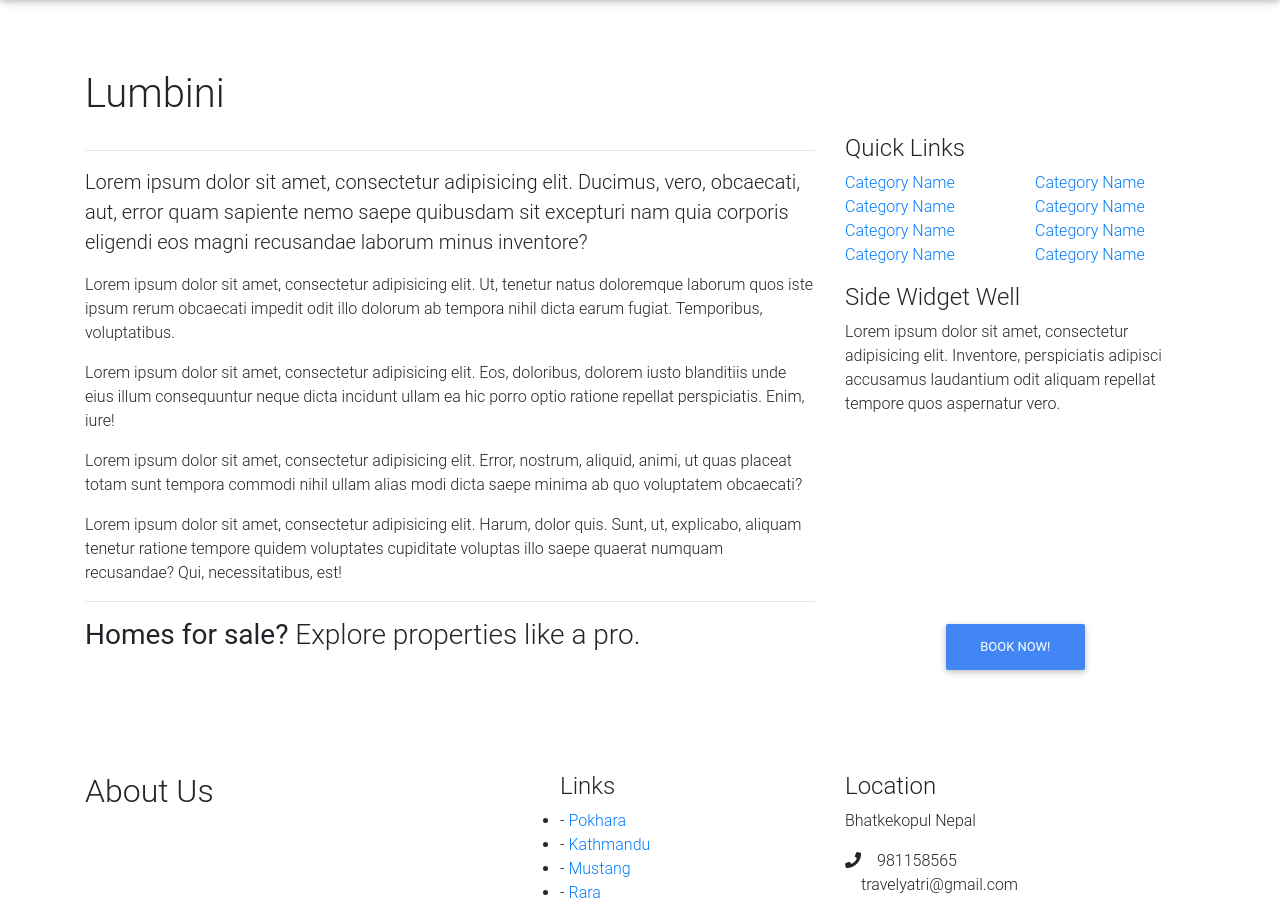
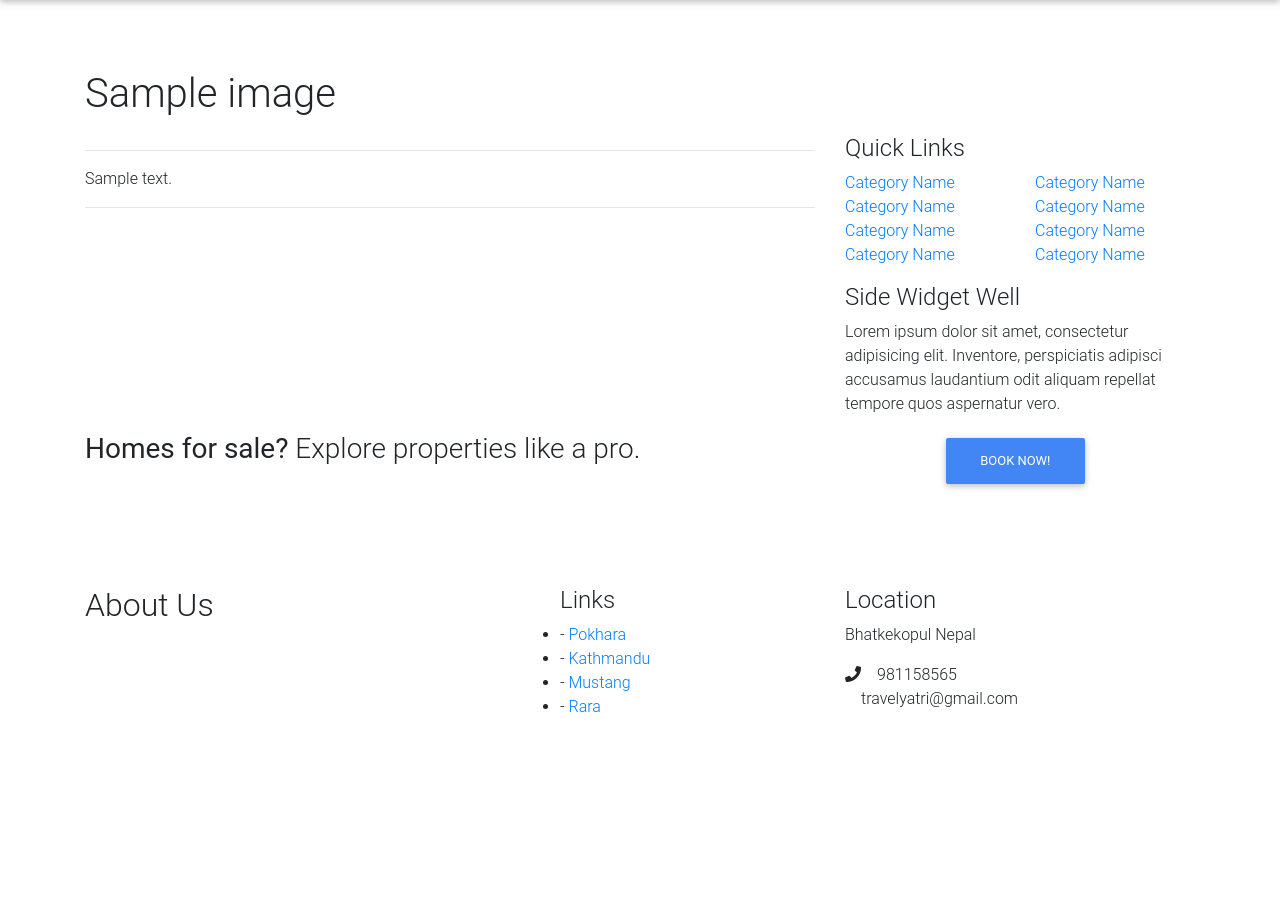
Before and after one commit to Dilip336/Tour-Management-System, a Django app: template app/templates/app/detail.html in a window 1280 px wide. Shown: the part 56-967 px from the top of the page. After the commit the page ends 768 px from the top, so only its background shows below. Run offline with Django 3.2, Linux system fonts and the light colour scheme; the template is opened without the code that fills it: values that come from a table or form of the project are taken from there, others are empty; tables that the repository leaves empty hold one stand-in row (values such as "Sample post"); some libraries are stand-ins or nearby versions; some web fonts are replaced.

Commit message:
detail
change detail page

```diff
--- a/app/templates/app/detail.html
+++ b/app/templates/app/detail.html
@@ -9,7 +9,7 @@
    <div class="container">
     <div class="row">
         <div class="col-md-12">
-         <h1 class="lg-text">Lumbini</h1>
+         <h1 class="lg-text">{{data.title}}</h1>
          <p class="image-aboutus-para"></p>
        </div>
     </div>
@@ -28,12 +28,7 @@
                 <hr>
 
                 <!-- Post Content -->
-                <p class="lead">Lorem ipsum dolor sit amet, consectetur adipisicing elit. Ducimus, vero, obcaecati, aut, error quam sapiente nemo saepe quibusdam sit excepturi nam quia corporis eligendi eos magni recusandae laborum minus inventore?</p>
-                <p>Lorem ipsum dolor sit amet, consectetur adipisicing elit. Ut, tenetur natus doloremque laborum quos iste ipsum rerum obcaecati impedit odit illo dolorum ab tempora nihil dicta earum fugiat. Temporibus, voluptatibus.</p>
-                <p>Lorem ipsum dolor sit amet, consectetur adipisicing elit. Eos, doloribus, dolorem iusto blanditiis unde eius illum consequuntur neque dicta incidunt ullam ea hic porro optio ratione repellat perspiciatis. Enim, iure!</p>
-                <p>Lorem ipsum dolor sit amet, consectetur adipisicing elit. Error, nostrum, aliquid, animi, ut quas placeat totam sunt tempora commodi nihil ullam alias modi dicta saepe minima ab quo voluptatem obcaecati?</p>
-                <p>Lorem ipsum dolor sit amet, consectetur adipisicing elit. Harum, dolor quis. Sunt, ut, explicabo, aliquam tenetur ratione tempore quidem voluptates cupiditate voluptas illo saepe quaerat numquam recusandae? Qui, necessitatibus, est!</p>
-
+             <p>{{data.content}}</p>
                 <hr>
 
 
```
